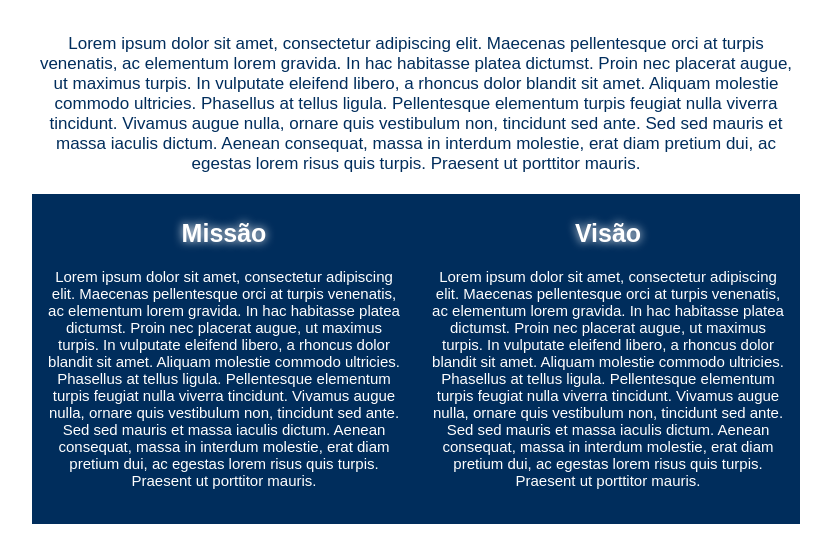
After one commit to gabriel-valente/Sopais, a PHP site: page /empresa.php in a window 1280 px wide. The commit adds this page. Shown: the part 1087-1628 px from the top of the page, without its empty margins (224-1055 px from the left). Run offline with PHP 8.4, Linux system fonts and the light colour scheme.

Commit message:
pagina empresa. update header e footer

```diff
--- /dev/null
+++ b/css/empresa.css
@@ -0,0 +1,64 @@
+main {
+   padding-bottom: 30px;
+}
+
+.img-heading {
+   width: 100%;
+   height: auto;
+   margin: 0px;
+   object-fit: cover;
+}
+
+.div-wrapper p {
+   height: auto;
+   width: 100%;
+   margin: 20px 0px;
+   margin-top: 30px;
+   font-size: 17px;
+   text-align: center;
+   color: #002D5C;
+   letter-spacing: 0px;
+   line-height: normal;
+}
+
+.div-container {
+   display: flex;
+   flex-direction: row;
+   background-color: #002D5C;
+}
+
+.div-box {
+   height: auto;
+   width: 50%;
+   padding: 15px;
+}
+
+.div-box h3 {
+   height: auto;
+   width: 100%;
+   font-size: 25px;
+   font-weight: bold;
+   color: #FFF;
+   text-align: center;
+   letter-spacing: 0px;
+   text-shadow: 0px 0px 10px #FFF;
+   margin: 10px 0px;
+}
+
+.div-box p {
+   height: auto;
+   width: 100%;
+   margin: 20px 0px;
+   font-size: 15px;
+   text-align: center;
+   color: #FFF;
+   letter-spacing: 0px;
+   line-height: normal;
+}
+
+.img-footing {
+   width: 100%;
+   height: 200px;
+   margin: 0px;
+   object-fit: cover;
+}
--- a/css/header.css
+++ b/css/header.css
@@ -84,15 +84,15 @@ nav {
    margin: 15px;
    text-decoration: none;
    -webkit-text-decoration: none;
-   font-size: 14px;
+   font-size: 18px;
    font-weight: lighter;
    transform: scale(1);
    -ms-transform: scale(1);
    -moz-transform: scale(1);
    -webkit-transform: scale(1);
-   transition: all 0.2s ease;
-   -moz-transition: all 0.2s ease;
-   -webkit-transition: all 0.2s ease;
+   transition: all 0.2s ease, font-size 1s ease;
+   -moz-transition: all 0.2s ease, font-size 1s ease;
+   -webkit-transition: all 0.2s ease, font-size 1s ease;
 }
 
 .item:hover {
@@ -105,9 +105,9 @@ nav {
    -ms-transform: scale(1.2);
    -moz-transform: scale(1.2);
    -webkit-transform: scale(1.2);
-   transition: all 0.2s ease;
-   -moz-transition: all 0.2s ease;
-   -webkit-transition: all 0.2s ease;
+   transition: all 0.2s ease, font-size 1s ease;
+   -moz-transition: all 0.2s ease, font-size 1s ease;
+   -webkit-transition: all 0.2s ease, font-size 1s ease;
 }
 
 .lang {
@@ -169,7 +169,14 @@ nav {
    top: 25px;
 }
 
-@media screen and (max-width: 888px) {
+.minimize .div-nav-desktop nav .item {
+   font-size: 15px;
+   transition: all 1s ease;
+   -moz-transition: all 1s ease;
+   -webkit-transition: all 1s ease;
+}
+
+@media screen and (max-width: 950px) {
    .div-nav-desktop {
       display: none;
    }
--- a/css/quemsomos.css
+++ /dev/null
@@ -1,3 +0,0 @@
-.box {
-   margin-top: 0px;
-}
--- /dev/null
+++ b/empresa.php
@@ -0,0 +1,35 @@
+<!DOCTYPE html>
+<html lang="pt">
+   <head>
+      <meta charset="utf-8">
+      <meta name="viewport" content="width=device-width, initial-scale=1">
+      <title>Sopais</title>
+      <link rel="stylesheet" href="css/style.css">
+      <link rel="stylesheet" href="css/empresa.css">
+   </head>
+   <body>
+      <?php
+         include_once "includes/header.php";
+      ?>
+      <main>
+         <img class="img-heading" src="https://i.imgur.com/ic9nTKH.jpg">
+         <div class="div-wrapper">
+            <p>Lorem ipsum dolor sit amet, consectetur adipiscing elit. Maecenas pellentesque orci at turpis venenatis, ac elementum lorem gravida. In hac habitasse platea dictumst. Proin nec placerat augue, ut maximus turpis. In vulputate eleifend libero, a rhoncus dolor blandit sit amet. Aliquam molestie commodo ultricies. Phasellus at tellus ligula. Pellentesque elementum turpis feugiat nulla viverra tincidunt. Vivamus augue nulla, ornare quis vestibulum non, tincidunt sed ante. Sed sed mauris et massa iaculis dictum. Aenean consequat, massa in interdum molestie, erat diam pretium dui, ac egestas lorem risus quis turpis. Praesent ut porttitor mauris.</p>
+            <div class="div-container">
+               <div class="div-box">
+                  <h3>Missão</h3>
+                  <p>Lorem ipsum dolor sit amet, consectetur adipiscing elit. Maecenas pellentesque orci at turpis venenatis, ac elementum lorem gravida. In hac habitasse platea dictumst. Proin nec placerat augue, ut maximus turpis. In vulputate eleifend libero, a rhoncus dolor blandit sit amet. Aliquam molestie commodo ultricies. Phasellus at tellus ligula. Pellentesque elementum turpis feugiat nulla viverra tincidunt. Vivamus augue nulla, ornare quis vestibulum non, tincidunt sed ante. Sed sed mauris et massa iaculis dictum. Aenean consequat, massa in interdum molestie, erat diam pretium dui, ac egestas lorem risus quis turpis. Praesent ut porttitor mauris.</p>
+               </div>
+               <div class="div-box">
+                  <h3>Visão</h3>
+                  <p>Lorem ipsum dolor sit amet, consectetur adipiscing elit. Maecenas pellentesque orci at turpis venenatis, ac elementum lorem gravida. In hac habitasse platea dictumst. Proin nec placerat augue, ut maximus turpis. In vulputate eleifend libero, a rhoncus dolor blandit sit amet. Aliquam molestie commodo ultricies. Phasellus at tellus ligula. Pellentesque elementum turpis feugiat nulla viverra tincidunt. Vivamus augue nulla, ornare quis vestibulum non, tincidunt sed ante. Sed sed mauris et massa iaculis dictum. Aenean consequat, massa in interdum molestie, erat diam pretium dui, ac egestas lorem risus quis turpis. Praesent ut porttitor mauris.</p>
+               </div>
+            </div>
+         </div>
+         <img class="img-footing" src="https://i.imgur.com/ic9nTKH.jpg">
+      </main>
+      <?php
+         include_once "includes/footer.php";
+      ?>
+   </body>
+</html>
--- a/includes/footer.php
+++ b/includes/footer.php
@@ -12,11 +12,11 @@
       <div class="contents">
          <div class="div-containter vertical">
             <h5>Menu</h5>
-            <a class="link" href="#">Inicio</a>
-            <a class="link" href="#">Quem somos</a>
-            <a class="link" href="#">Tecnologia</a>
-            <a class="link" href="#">Produtos</a>
+            <a class="link" href="index.php">Inicio</a>
+            <a class="link" href="empresa.php">A Empresa</a>
+            <a class="link" href="#">O Que Fazemos</a>
             <a class="link" href="#">Qualidade</a>
+            <a class="link" href="#">Notícias</a>
             <a class="link" href="#">Contactos</a>
          </div>
          <div class="div-containter vertical">
--- a/includes/header.php
+++ b/includes/header.php
@@ -10,7 +10,7 @@
       <p class="name"><b>SOPAIS -</b><i> Componentes Metálicos Lda.</i></p>
       <nav>
          <a class="item" href="index.php">Inicio</a>
-         <a class="item" href="quemsomos.php">A Empresa</a>
+         <a class="item" href="empresa.php">A Empresa</a>
          <a class="item" href="index.php">O Que Fazemos</a>
          <a class="item" href="index.php">Qualidade</a>
          <a class="item" href="index.php">Notícias</a>
```
Also changed, not shown: quemsomos.php (deleted, +0 -76 lines).
